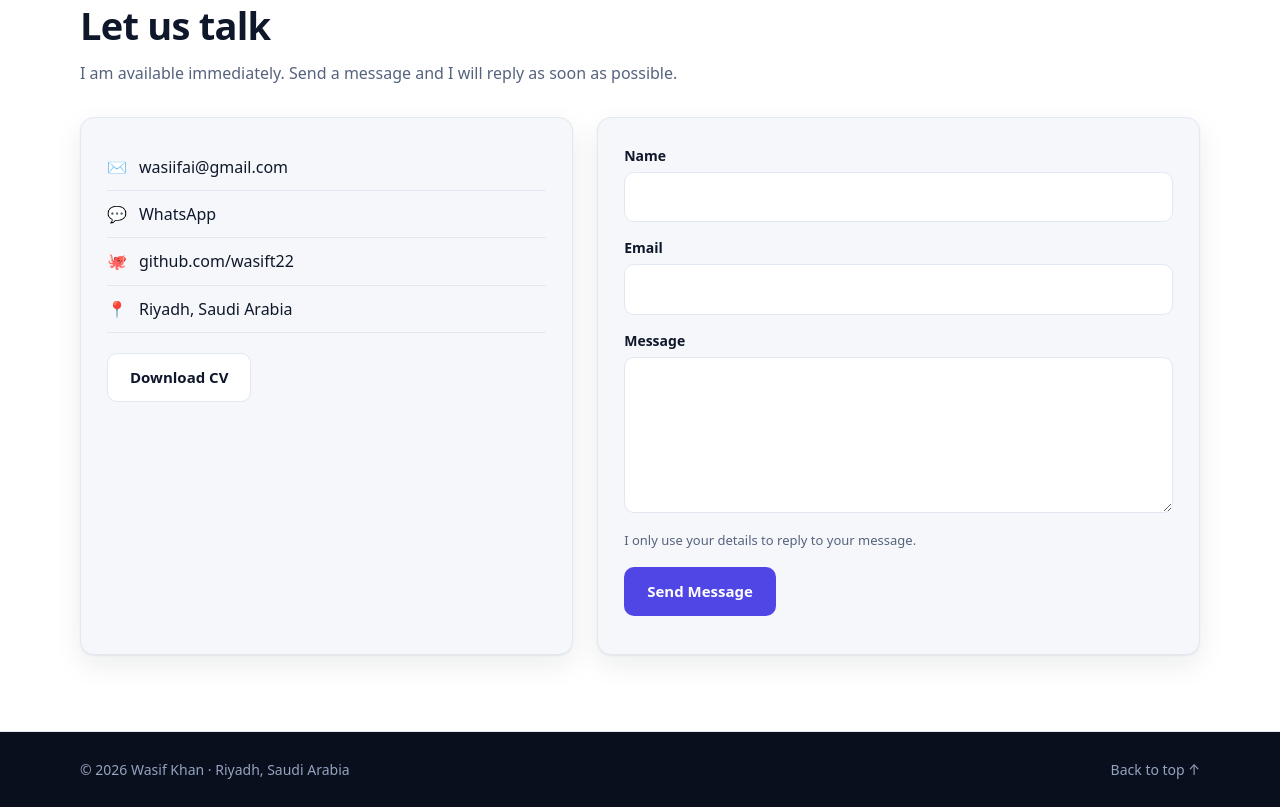
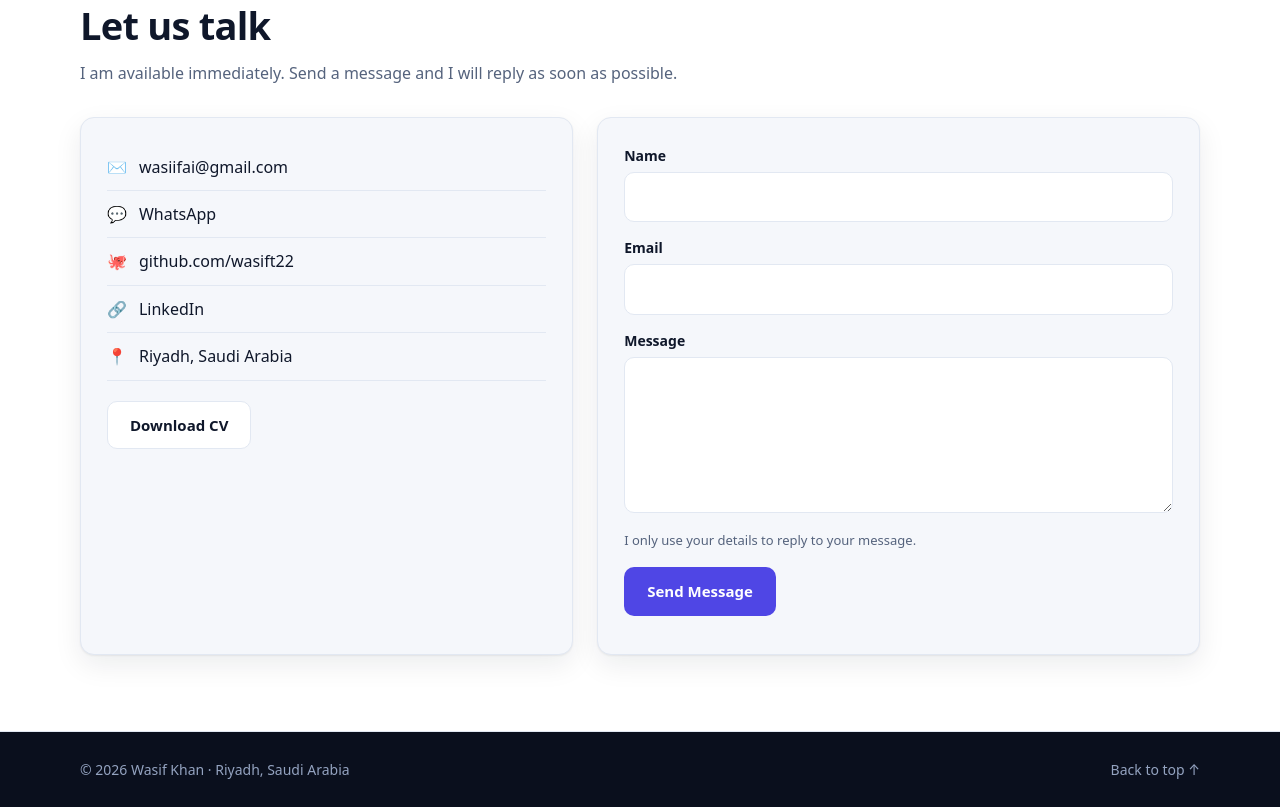
Before and after one commit to wasift22/wasif-protfolio, a plain HTML site: page index.html in a window 1280 px wide. Shown: the part 5573-6380 px from the top of the page. Drawn offline with Linux system fonts and the light colour scheme.

Commit message:
Update index.html

```diff
--- a/index.html
+++ b/index.html
@@ -371,9 +371,7 @@
                 <li><span>✉️</span><a href="mailto:wasiifai@gmail.com">wasiifai@gmail.com</a></li>
                 <li><span>💬</span><a href="https://wa.me/966576756048" target="_blank" rel="noopener">WhatsApp</a></li>
                 <li><span>🐙</span><a href="https://github.com/wasift22" target="_blank" rel="noopener">github.com/wasift22</a></li>
-                <!-- LinkedIn banane ke baad yeh line chalu karein (apna link likh kar):
-                <li><span>🔗</span><a href="https://www.linkedin.com/in/APNA-NAAM" target="_blank" rel="noopener">LinkedIn</a></li>
-                -->
+                <li><span>🔗</span><a href="https://www.linkedin.com/in/wasif-k-2b4b402a6?utm_source=share_via&utm_content=profile&utm_medium=member_android"_blank" rel="noopener">LinkedIn</a></li>
                 <li><span>📍</span><span>Riyadh, Saudi Arabia</span></li>
               </ul>
               <a href="Wasif-Khan-CV.pdf" class="btn btn-ghost" download>Download CV</a>
```
